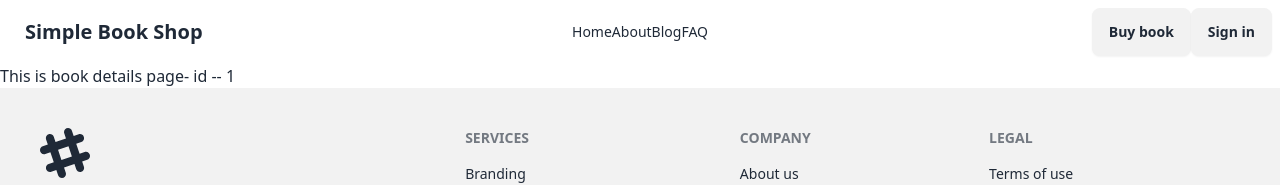
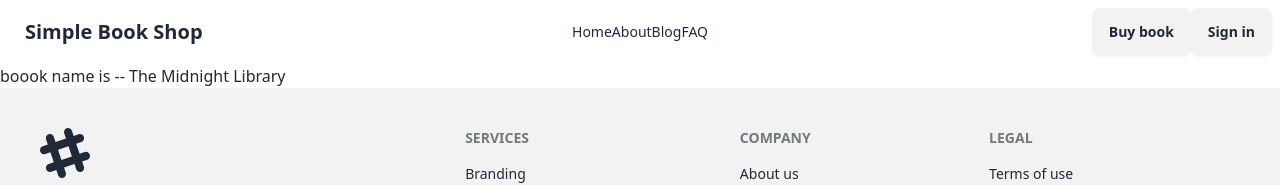
Before and after one commit to enamahmedshahaz/firebase-book-shop-client, a React (Vite) app: page /books/1 in a window 1280 px wide. Shown: the top 185 px of the page. Built offline with nearby package versions, Linux system fonts and the light colour scheme.

Commit message:
Load books data in bookDetails page

```diff
--- a/src/BookDetails/BookDetails.jsx
+++ b/src/BookDetails/BookDetails.jsx
@@ -1,12 +1,26 @@
+import { useEffect, useState } from "react";
 import { useParams } from "react-router-dom";
 
 const BookDetails = () => {
 
     const { bookId } = useParams();
+    const [book, setBook] = useState({});
+
+    useEffect(() => {
+
+        fetch('/books.json')
+            .then((response) => response.json())
+            .then((books) => {
+                // Find the book that matches the bookId
+                const selectedBook = books.find((b) => b.bookId === parseInt(bookId));
+                setBook(selectedBook);
+
+            });
+    }, [bookId]);
 
     return (
         <div>
-            This is book details page- id -- {bookId}
+            boook name is --  {book.bookName}
         </div>
     );
 };
```
